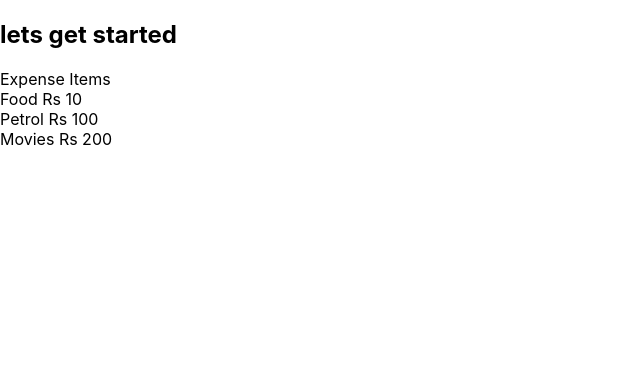
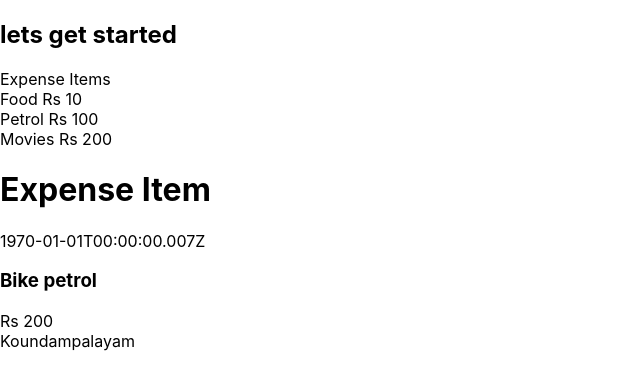
Before and after one commit to Wahidur612000/my-app, a React (Create React App) app: page / in a window 1280 px wide. Shown: the top 390 px of the page, without its empty margins (0-640 px from the left). Built offline with nearby package versions, Linux system fonts and the light colour scheme.

Commit message:
Styling and using JS in JSX

```diff
--- a/src/App.js
+++ b/src/App.js
@@ -1,5 +1,6 @@
 import logo from "./logo.svg";
 import "./App.css";
+import ExpenseItem from "./components/ExpenseItem";
 
 function App() {
   return (
@@ -9,6 +10,7 @@ function App() {
       <div>Food Rs 10</div>
       <div>Petrol Rs 100 </div>
       <div> Movies Rs 200</div>
+      <ExpenseItem></ExpenseItem>
     </div>
   );
 }
--- /dev/null
+++ b/src/components/ExpenseItem.js
@@ -0,0 +1,20 @@
+import './ExpenseItem.css';
+function ExpenseItem(){
+   const expenseDate=new Date(2023/12/24);
+    const expenseTitle='Bike petrol';
+    const expenseAmount=200;
+    const LocationOfExpenditure='Koundampalayam';
+
+
+    return( <div className="expense-item">
+        <h1>Expense Item</h1>
+    <div>{expenseDate.toISOString()}</div>
+        <div className="expense-item-description">
+            <h3>{expenseTitle}</h3>
+        <div className="expense-item-price">Rs {expenseAmount}</div>
+        <div className="location">{LocationOfExpenditure}</div>
+        </div>
+    </div>
+    );
+}
+export default ExpenseItem;
```
Also changed, not shown: src/components/ExpenseItem.css (added).
